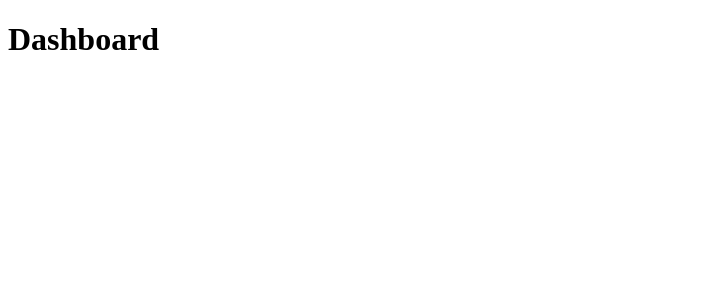
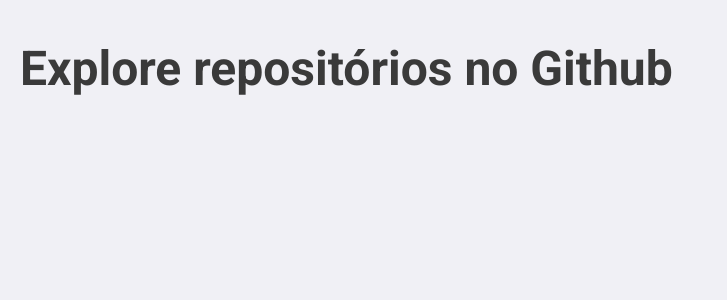
Before and after one commit to CarolineCunha/projeto-github, a React (Create React App) app: page / in a window 1280 px wide. Shown: the top 300 px of the page, without its empty margins (0-727 px from the left). Built offline with nearby package versions, Linux system fonts and the light colour scheme.

Commit message:
utilizando componentes para estilizar

```diff
--- a/package.json
+++ b/package.json
@@ -14,6 +14,7 @@
     "react-dom": "^17.0.1",
     "react-router-dom": "^5.2.0",
     "react-scripts": "4.0.3",
+    "styled-components": "^5.2.1",
     "typescript": "^4.1.2",
     "web-vitals": "^1.0.1"
   },
@@ -42,6 +43,7 @@
     ]
   },
   "devDependencies": {
-    "@types/react-router-dom": "^5.1.7"
+    "@types/react-router-dom": "^5.1.7",
+    "@types/styled-components": "^5.1.7"
   }
 }
--- a/public/index.html
+++ b/public/index.html
@@ -5,6 +5,8 @@
     <meta name="viewport" content="width=device-width, initial-scale=1" />
     <meta name="theme-color" content="#3A3A3A" />
     <title>Github Explorer</title>
+
+  <link href="https://fonts.googleapis.com/css2?family=Roboto:wght@700&display=swap" rel="stylesheet">
   </head>
   <body>
     <noscript>You need to enable JavaScript to run this app.</noscript>
--- a/src/App.tsx
+++ b/src/App.tsx
@@ -1,11 +1,15 @@
 import React from 'react';
 import { BrowserRouter } from 'react-router-dom';
 import Routes from './routes';
+import GlobalStyle from './styles/global';
 
 const App: React.FC = () => (
+  <>
 <BrowserRouter>
   <Routes />
 </BrowserRouter>
+<GlobalStyle />
+</>
 );
 
 export default App;
--- a/src/pages/Dashboard/index.tsx
+++ b/src/pages/Dashboard/index.tsx
@@ -1,7 +1,8 @@
 import React from 'react';
+import { Title } from './styles';
 
 const Dashboard: React.FC = () => {
-    return <h1>Dashboard</h1>
+    return <Title>Explore repositórios no Github</Title>
 };
 
 export default Dashboard;
--- /dev/null
+++ b/src/pages/Dashboard/styles.ts
@@ -0,0 +1,6 @@
+import styled from 'styled-components';
+
+export const Title = styled.h1`
+    font-size: 48px;
+    color: #3A3A3A
+`;
--- /dev/null
+++ b/src/styles/global.ts
@@ -0,0 +1,29 @@
+import { createGlobalStyle } from 'styled-components';
+
+export default createGlobalStyle `
+    *{
+        margin: 0;
+        padding: 0;
+        outline: 0;
+        box-sizing: border-box;
+    }
+
+    body{
+        background: #F0F0F5;
+        -webkit-font-smoothing: antialiased;
+    }
+
+    body, input, button {
+        font: 16px Roboto,sans-serif;
+    }
+
+    #root {
+        max-width: 900px;
+        margin: 0px;
+        padding: 40px 20px;
+    }
+
+    button {
+        cursor: pointer;
+    }
+`;
```
Also changed, not shown: 1 other file (tests, documents, lock files or other folders).
